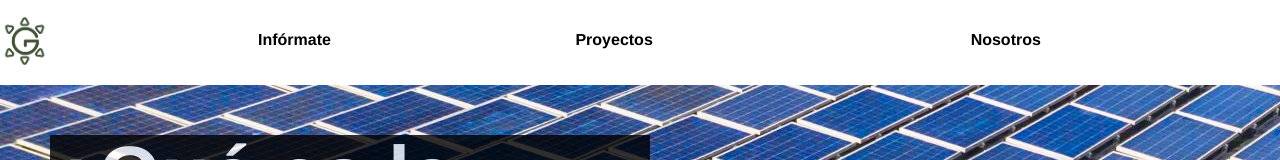
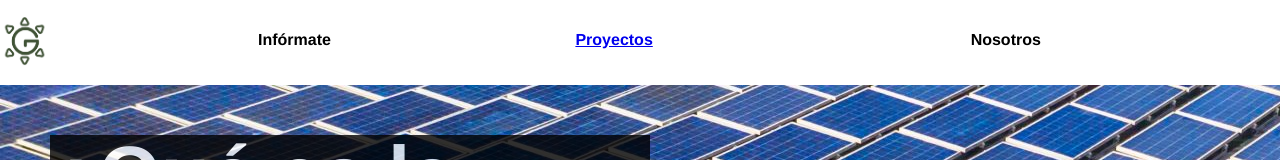
Before and after one commit to ItaloVa/Parcial, a plain HTML site: page index.html in a window 1280 px wide. Shown: the top 160 px of the page. Drawn offline with Linux system fonts and the light colour scheme.

Commit message:
Update index.html

```diff
--- a/index.html
+++ b/index.html
@@ -18,7 +18,7 @@
         <p>&nbsp;</p>
         <p>Infórmate</p></td>
       <td width="386" valign="middle"><p>&nbsp;</p>
-        <p>&nbsp;</p>        <p>Proyectos</p></td>
+        <p>&nbsp;</p>        <a href="https://fer1922.github.io/parcial-1.2/" target="_blank><p>Proyectos</p></a> </td>
       <td width="595">&nbsp;
         <p>&nbsp;</p>
         <p>Nosotros</p></td>
```
